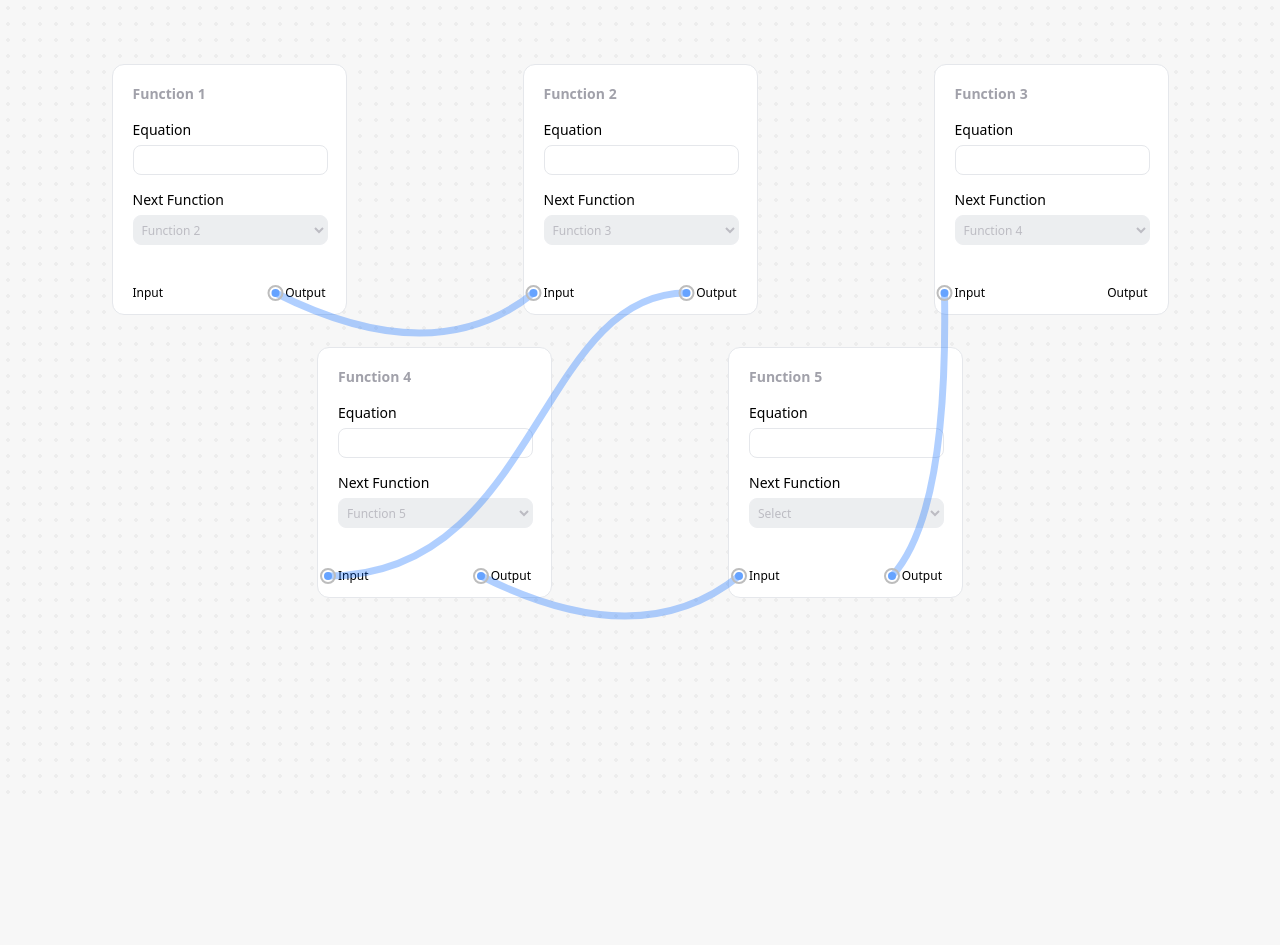
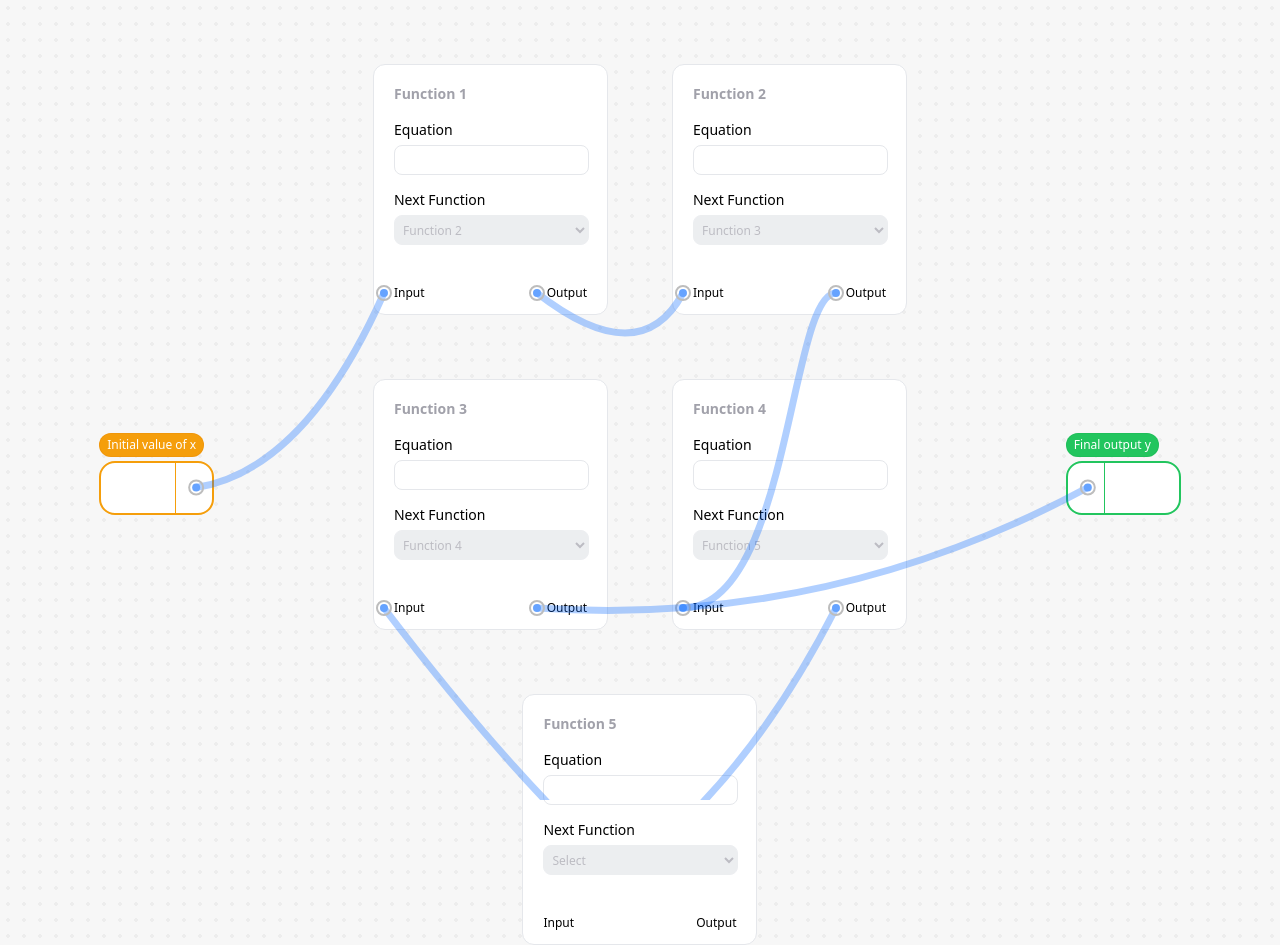
Before and after one commit to neilchauhan2/equation-app, a React (Vite) app: page / in a window 1280 px wide. Before the commit the page ends 800 px from the top, so only its background shows below. Built offline with nearby package versions, Linux system fonts and the light colour scheme.

Commit message:
feat: Add IO component and edge connection

```diff
--- a/src/App.tsx
+++ b/src/App.tsx
@@ -1,6 +1,7 @@
 import { useEffect, useRef, useState } from "react";
 import Card from "./components/Card"
 import ConnectingEdge from "./components/ConnectingEdge";
+import IOCard from "./components/IOCard";
 
 type CardType = {
   equation: string;
@@ -13,6 +14,7 @@ type Edge = {
   from: React.RefObject<HTMLDivElement>;
   to: React.RefObject<HTMLDivElement>;
   curveType: "Quadratic" | "Cubic"
+  edgeType: 'input' | 'output' | 'equation'
 }
 
 
@@ -20,7 +22,9 @@ type Edge = {
 
 function App() {
   const [edges, setEdges] = useState<Edge[]>([]);
-  const [cards, setCards] = useState<CardType[]>(prepareCards());
+  const [cards, _] = useState<CardType[]>(prepareCards());
+  const inputRef = useRef<HTMLInputElement>(null);
+  const outputRef = useRef<HTMLInputElement>(null);
 
   function prepareCards() {
     return [...Array(5)].map((_, index) => ({
@@ -34,24 +38,40 @@ function App() {
   function prepareEdges() {
     const edges: Edge[] = [
       {
+        from: inputRef,
+        to: cards[0].cardRef,
+        curveType: "Quadratic",
+        edgeType: 'input'
+      },
+      {
         from: cards[0].cardRef,
         to: cards[1].cardRef,
-        curveType: "Quadratic"
+        curveType: "Quadratic",
+        edgeType: 'equation'
       },
       {
         from: cards[1].cardRef,
         to: cards[3].cardRef,
-        curveType: "Cubic"
+        curveType: "Cubic",
+        edgeType: 'equation'
       },
       {
         from: cards[3].cardRef,
         to: cards[4].cardRef,
-        curveType: "Quadratic"
+        curveType: "Quadratic",
+        edgeType: 'equation'
       },
       {
         from: cards[4].cardRef,
         to: cards[2].cardRef,
-        curveType: "Quadratic"
+        curveType: "Quadratic",
+        edgeType: 'equation'
+      },
+      {
+        from: cards[2].cardRef,
+        to: outputRef,
+        curveType: "Quadratic",
+        edgeType: 'output'
       }
     ];
 
@@ -63,19 +83,47 @@ function App() {
   }, [cards])
 
   return (
-    <div className="flex items-center justify-center flex-wrap gap-x-44 gap-y-8 m-16">
+    <div className="grid grid-cols-12 gap-2 m-16">
+      <div className="col-span-2 place-self-center">
+        {cards.length > 0 &&
+          <IOCard
+            cardRef={inputRef}
+            value={2}
+            type="input" />}
+      </div>
+      <div
+        className="col-span-8 flex items-center justify-center flex-wrap gap-16">
         {cards.map((card, index) => (
-        <Card key={index} cardRef={card.cardRef} cardData={{
+          <Card
+            key={index}
+            cardRef={card.cardRef}
+            cardData={{
               equation: card.equation,
               nextFunction: card.nextFunction,
               title: card.title
             }} />
         ))}
-      {edges.length > 0 && edges.map((edge, index) => (
-        <ConnectingEdge key={index} from={edge.from} to={edge.to} curveType={edge.curveType} />
+        {inputRef.current &&
+          edges.length > 0 &&
+          edges.map((edge, index) => (
+            <ConnectingEdge
+              key={index}
+              from={edge.from}
+              to={edge.to}
+              curveType={edge.curveType}
+              edgeType={edge.edgeType} />
           ))}
+      </div>
+      <div
+        className="col-span-2 place-self-center">
+        {cards.length > 0 &&
+          <IOCard
+            cardRef={outputRef}
+            value={120}
+            type="output" />}
+      </div>
     </div>
   )
 }
 
-export default App
+export default App;
--- a/src/components/Card.tsx
+++ b/src/components/Card.tsx
@@ -1,5 +1,3 @@
-import { useEffect } from "react"
-
 type CardData = {
   equation: string
   nextFunction: string
@@ -13,11 +11,6 @@ type CardProps = {
 
 
 function Card({ cardRef, cardData: { equation, nextFunction, title } }: CardProps) {
-
-  useEffect(() => {
-    console.log(`${title} has data: `, { data: cardRef.current?.getBoundingClientRect() })
-  }, [cardRef])
-
   return (
     <div className="h-[251px] w-[235px] bg-white rounded-xl border border-gray-200 px-5 py-4" ref={cardRef}>
       <span className="text-sm font-semibold text-zinc-400">{title}</span>
--- a/src/components/ConnectingEdge.tsx
+++ b/src/components/ConnectingEdge.tsx
@@ -4,6 +4,7 @@ type ConnectingEdgeProps = {
   from: React.RefObject<HTMLDivElement>
   to: React.RefObject<HTMLDivElement>
   curveType: "Quadratic" | "Cubic"
+  edgeType: 'input' | 'output' | 'equation'
 }
 
 type Point = {
@@ -15,7 +16,7 @@ type Point = {
   midY: number
 }
 
-const ConnectingEdge = ({ from, to, curveType = "Quadratic" }: ConnectingEdgeProps) => {
+const ConnectingEdge = ({ from, to, curveType = "Quadratic", edgeType }: ConnectingEdgeProps) => {
   if (!from || !to) return null;
   const [path, setPath] = useState("");
   const [startPoint, setStartPoint] = useState<{ x: number, y: number } | null>(null);
@@ -40,15 +41,17 @@ const ConnectingEdge = ({ from, to, curveType = "Quadratic" }: ConnectingEdgePro
 
     if (fromElement && toElement) {
       const { fromX, fromY, toX, toY, midX, midY } = getPoints(fromElement, toElement);
+      const inputLen = edgeType === 'input' ? 30 : 0;
+      const outputLen = edgeType === 'output' ? 30 : 0;
 
       if (curveType === "Quadratic") {
         const pathData = `
-        M ${fromX - 50} ${fromY}
-        Q ${midX} ${midY + 80}, ${toX - 10} ${toY}
+        M ${fromX - 50 + inputLen} ${fromY}
+        Q ${midX} ${midY + 80}, ${toX - 10 + outputLen} ${toY}
       `;
 
-        setStartPoint({ x: fromX - 50, y: fromY });
-        setEndPoint({ x: toX - 10, y: toY });
+        setStartPoint({ x: fromX - 50 + inputLen, y: fromY });
+        setEndPoint({ x: toX - 10 + outputLen, y: toY });
 
         setPath(pathData);
       } else if (curveType === "Cubic") {
@@ -69,7 +72,7 @@ const ConnectingEdge = ({ from, to, curveType = "Quadratic" }: ConnectingEdgePro
 
 
   return (
-    <svg className="absolute top-0 left-0 pointer-events-none w-full h-full">
+    <svg className="absolute top-0 left-0 pointer-events-none w-full h-full z-20">
       <path d={path} stroke="#0066FF4F" strokeWidth="7" fill="none" />
       <circle
         cx={startPoint?.x}
--- /dev/null
+++ b/src/components/IOCard.tsx
@@ -0,0 +1,35 @@
+type IOCardProps = {
+  cardRef: React.RefObject<HTMLDivElement>;
+  value: number;
+  type: "input" | "output";
+}
+
+function IOCard({ type, cardRef }: IOCardProps) {
+  if (cardRef) return (
+    <div className="mb-16" ref={cardRef}>
+      {type === "output" ?
+        <span className="inline-flex items-center rounded-2xl bg-green-500 px-2 py-1 text-xs font-medium text-white ring-1 ring-inset ring-green-600/20 ">
+          Final output y
+        </span> :
+        <span className="inline-flex items-center rounded-2xl bg-amber-500 px-2 py-1 text-xs font-medium text-white ring-1 ring-inset ring-amber-600/20 ">
+          Initial value of x
+        </span>}
+      <div className={`w-[115px] bg-white mt-1 relative ${type === "output" ? "border-green-500" : "border-amber-500"} border-2 rounded-2xl`}>
+        <div className="relative">
+          <div className={`absolute flex items-center ${type === "output" ? "left-0 pl-3 " : "right-0 pr-3"}`}>
+            <div className={`h-[50px] border-l ${type === "output" ? "border-green-500 ml-6" : "border-amber-500 mr-6"}`}></div>
+          </div>
+          <input
+            type="text"
+            // value={value}
+            className={`w-[115px] h-[50px] bg-transparent text-lg font-bold rounded-2xl focus:outline-none input-point output-point ${type === "output" ? "pl-11 pr-4 py-2" : "pr-11 pl-4 py-2"}`}
+          />
+        </div>
+      </div>
+    </div>
+  )
+
+  return null;
+}
+
+export default IOCard
```
Lines whose indentation alone changed are shown as unchanged.
